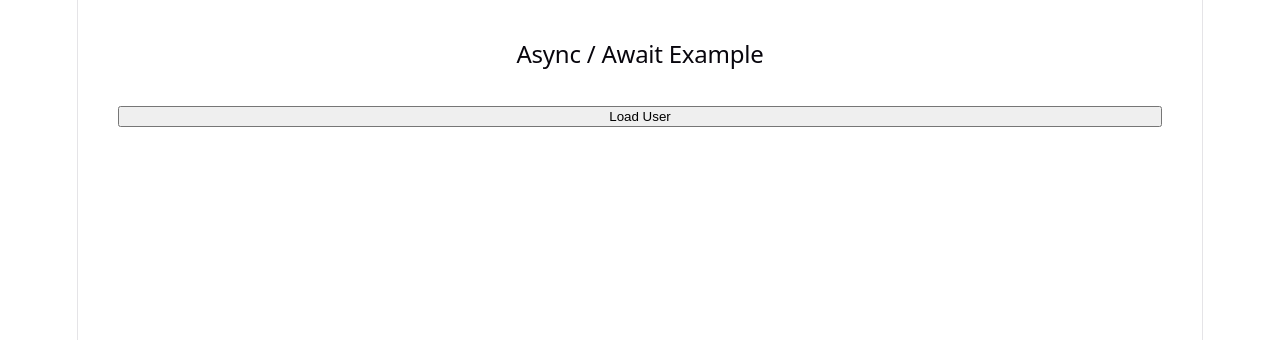
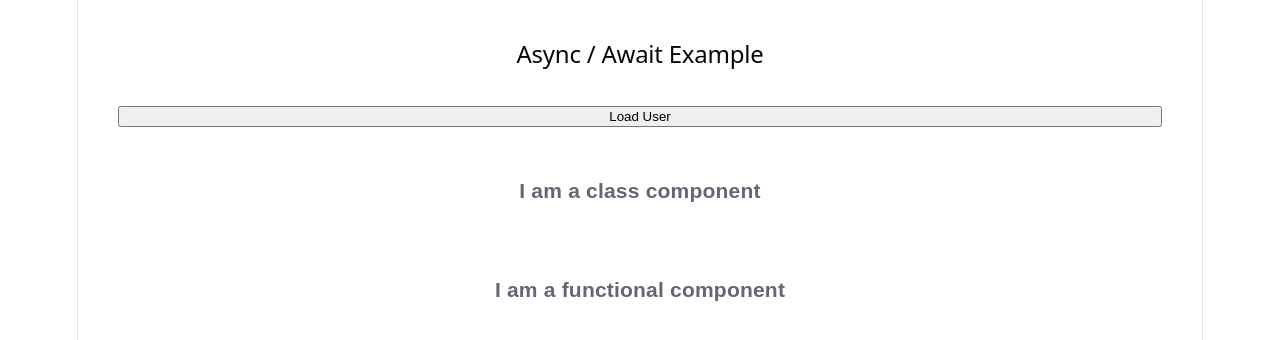
Before and after one commit to shahbaziparisa/react-learning-journey, a React (Vite) app: page / in a window 1280 px wide. Shown: the top 340 px of the page. Built offline with nearby package versions, Linux system fonts and the light colour scheme.

Commit message:
Info : Class and functional component

```diff
--- a/src/App.tsx
+++ b/src/App.tsx
@@ -1,4 +1,6 @@
 import { useState } from "react";
+import ClassComponent from "./ClassComponent";
+import FunctionalComponent from "./FunctionalComponent";
 // Async / Await Example
 type User = {
   id: number;
@@ -68,6 +70,8 @@ export default function App() {
           <p>Name: {user.name}</p>
         </div>
       )}
+      <ClassComponent/>
+      <FunctionalComponent/>
     </div>
   );
 }
--- /dev/null
+++ b/src/ClassComponent.tsx
@@ -0,0 +1,7 @@
+import React, { Component } from 'react';
+
+export default class ClassComponent extends Component {
+  render() {
+    return <h3>I am a class component</h3>;
+  }
+}
--- /dev/null
+++ b/src/FunctionalComponent.tsx
@@ -0,0 +1,11 @@
+import React from 'react';
+
+const FunctionalComponent = () => {
+    return (
+        <div>
+         <h3>I am a functional component</h3>
+        </div>
+    );
+};
+
+export default FunctionalComponent;
```
